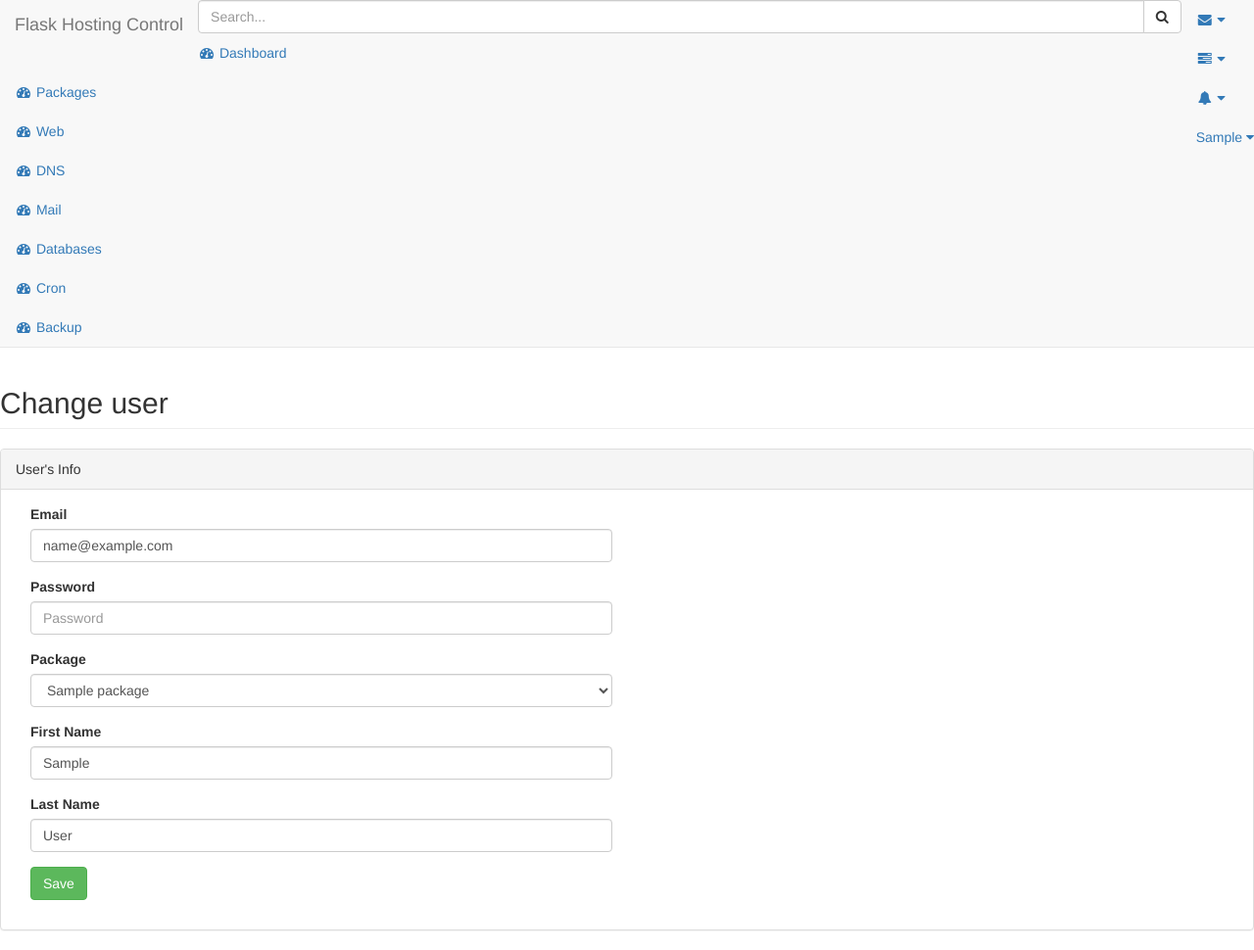
After one commit to AlissonMMenezes/FlaskHostingControl, a Flask app: template templates/users/show.html in a window 1280 px wide. The commit adds this page. Shown: the whole page at 98% size. Run offline with Flask 2, Linux system fonts and the light colour scheme; the template is opened without the code that fills it: values that come from a table or form of the project are taken from there, others are empty; a user stored in the database is signed in; tables that the repository leaves empty hold one stand-in row (values such as "Sample post"); parts of the project's set-up code (start-up, migrations or seed data) failed here and were passed over; some libraries are stand-ins or nearby versions.

Commit message:
Created change user form

```diff
--- a/blueprints/BlueprintRegister.py
+++ b/blueprints/BlueprintRegister.py
@@ -8,11 +8,9 @@ class BlueprintRegister:
     def init_app(self, app_context, file_to_ignore):
         base_path = os.path.dirname(__file__)
         mask_fle_path = "{}//{}.py"
-        print base_path
         files_to_import = [re.sub('.pyc|.py','',file) for file in os.listdir(base_path)]
         files_counter = Counter(files_to_import)
         files_to_import = [f for f in files_counter if f not in file_to_ignore]
-        print files_to_import
         for file in files_to_import:
             try:
                 if os.path.isfile(mask_fle_path.format(base_path, file)):
--- /dev/null
+++ b/templates/users/show.html
@@ -0,0 +1,60 @@
+{% extends "base.panel.html" %}
+{% block content %}
+		<div class="row">
+			<div class="col-lg-12">
+				<h2 class="page-header">Change user</h2>
+			</div>
+		</div><!--/.row-->
+
+
+		<div class="row">
+			<div class="col-lg-12">
+				<div class="panel panel-default">
+					<div class="panel-heading">User's Info</div>
+					<div class="panel-body">
+						{% if message %}
+							{{message}}
+						{% endif %}
+						<div class="col-md-6">
+							<form role="form" method="post" action="/users/{{user.id}}/">
+								<div class="form-group">
+									<label>Email</label>
+									<input type="email" class="form-control"  name="email" placeholder="E-mail" value="{{user.email}}">
+								</div>
+                                <div class="form-group">
+									<label>Password</label>
+									<input type="password" name="password" class="form-control" placeholder="Password">
+								</div>
+								<div class="form-group">
+									<label>Package</label>
+									<select class="form-control" name="package">
+										{% for p in packages %}
+                                             {% if p.id == user.package %}
+                                                <option value="{{p.id}}" selected>{{p.name}}</option>
+                                             {% else %}
+											    <option value="{{p.id}}">{{p.name}}</option>
+                                             {% endif %}
+										{% endfor %}
+									</select>
+								</div>
+								<div class="form-group">
+									<label>First Name</label>
+									<input class="form-control" placeholder="First Name" name="first_name" value="{{user.first_name}}">
+								</div>
+								<div class="form-group">
+									<label>Last Name</label>
+									<input class="form-control" placeholder="Last Name" name="last_name" value="{{user.last_name}}">
+								</div>
+								<div class="form-group">
+									<input type="submit" class="btn btn-success" value="Save" />
+								</div>
+							</div>
+						</form>
+					</div>
+				</div>
+			</div><!-- /.col-->
+		</div><!-- /.row -->
+
+	</div><!--/.main-->
+
+{% endblock %}
```
Also changed, not shown: blueprints/Users.py (+7 -0 lines), templates/users/new.html (+5 -5 lines).
